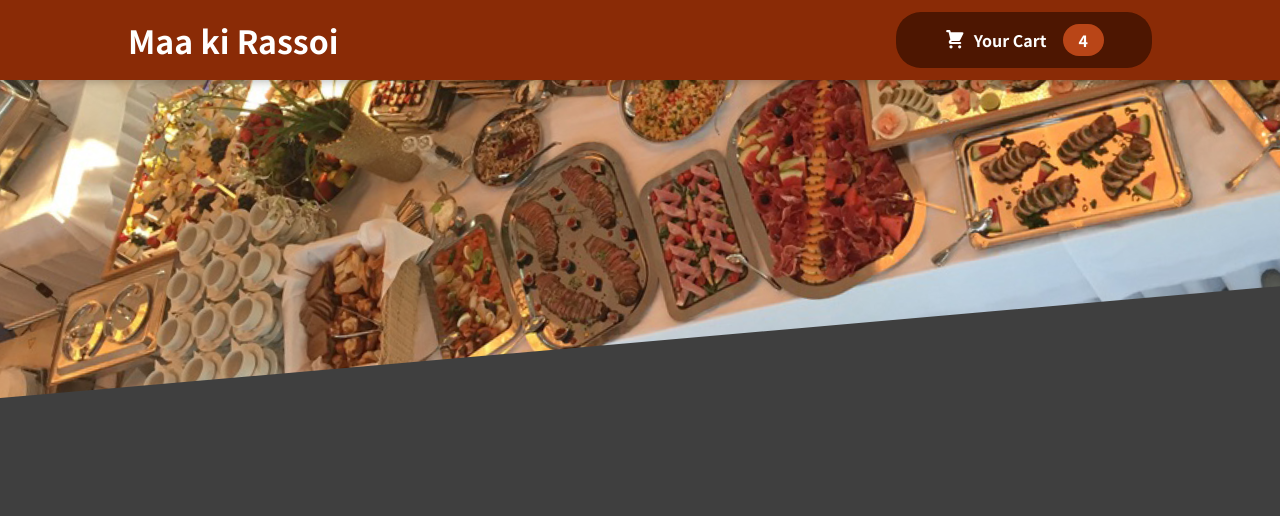
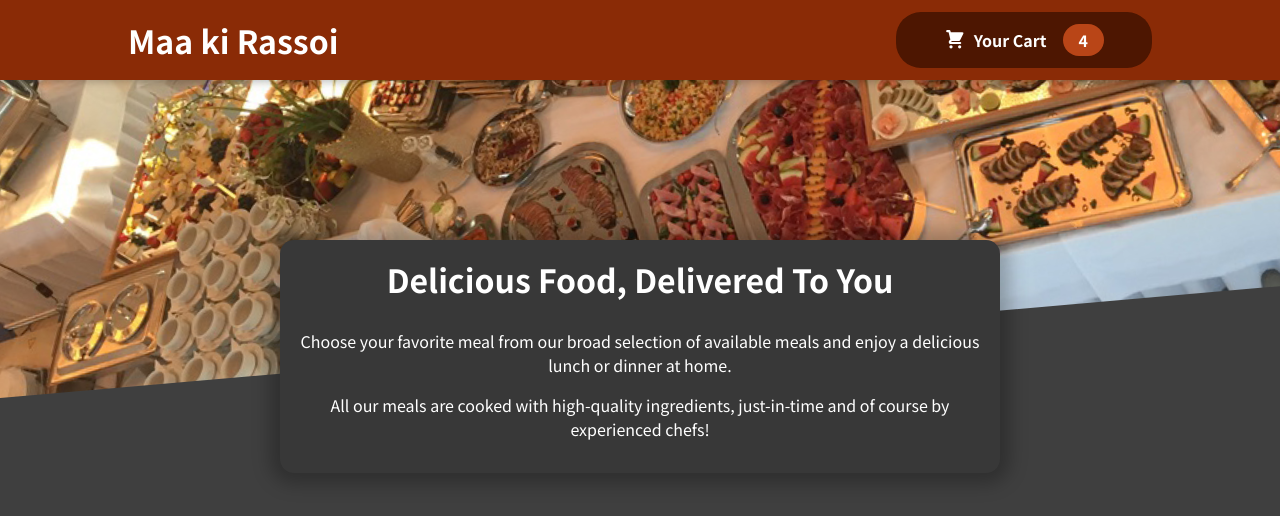
Before and after one commit to pkirme/firstGitProject, a React (Create React App) app in the folder restaurant-website/: page / in a window 1280 px wide. Shown: the top 516 px of the page. Built offline with nearby package versions, Linux system fonts and the light colour scheme.

Commit message:
Adding Restaurant Summary

```diff
--- a/restaurant-website/src/App.js
+++ b/restaurant-website/src/App.js
@@ -1,10 +1,14 @@
 import React, { Fragment } from "react";
 import Header from "./components/Layout/Header";
+import Meals from "./components/Meals/Meals";
 
 function App() {
   return (
     <Fragment>
       <Header/>
+      <main>
+        <Meals/>
+      </main>
     </Fragment>
   );
 }
--- /dev/null
+++ b/restaurant-website/src/components/Meals/Meals.js
@@ -0,0 +1,11 @@
+import { Fragment } from "react";
+import MealsSummary from "./MealsSummary";
+
+const Meals = () => {
+  return (
+    <Fragment>
+      <MealsSummary />
+    </Fragment>
+  );
+};
+export default Meals;
--- /dev/null
+++ b/restaurant-website/src/components/Meals/MealsSummary.js
@@ -0,0 +1,19 @@
+import classes from './MealsSummary.module.css';
+
+const MealsSummary = () => {
+  return (
+    <section className={classes.summary}>
+      <h2>Delicious Food, Delivered To You</h2>
+      <p>
+        Choose your favorite meal from our broad selection of available meals
+        and enjoy a delicious lunch or dinner at home.
+      </p>
+      <p>
+        All our meals are cooked with high-quality ingredients, just-in-time and
+        of course by experienced chefs!
+      </p>
+    </section>
+  );
+};
+
+export default MealsSummary;
--- /dev/null
+++ b/restaurant-website/src/components/Meals/MealsSummary.module.css
@@ -0,0 +1,18 @@
+.summary {
+    text-align: center;
+    max-width: 45rem;
+    width: 90%;
+    margin: auto;
+    margin-top: -10rem;
+    position: relative;
+    background-color: #383838;
+    color: white;
+    border-radius: 14px;
+    padding: 1rem;
+    box-shadow: 0 1px 18px 10px rgba(0, 0, 0, 0.25);
+  }
+
+  .summary h2 {
+    font-size: 2rem;
+    margin-top: 0;
+  }
```
